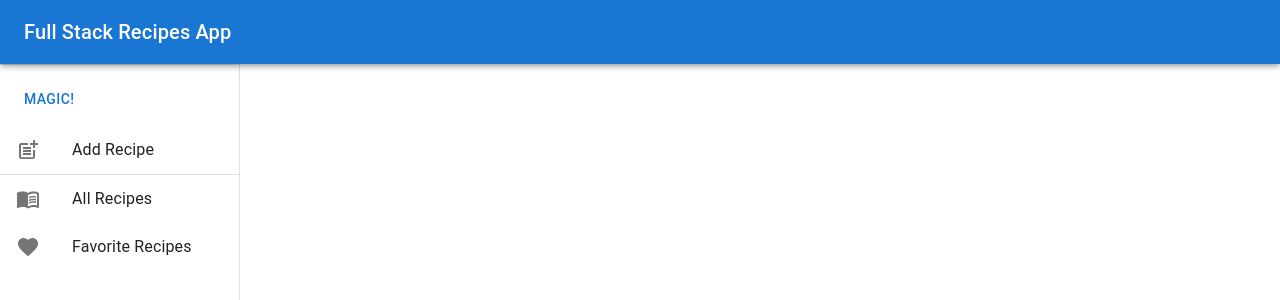
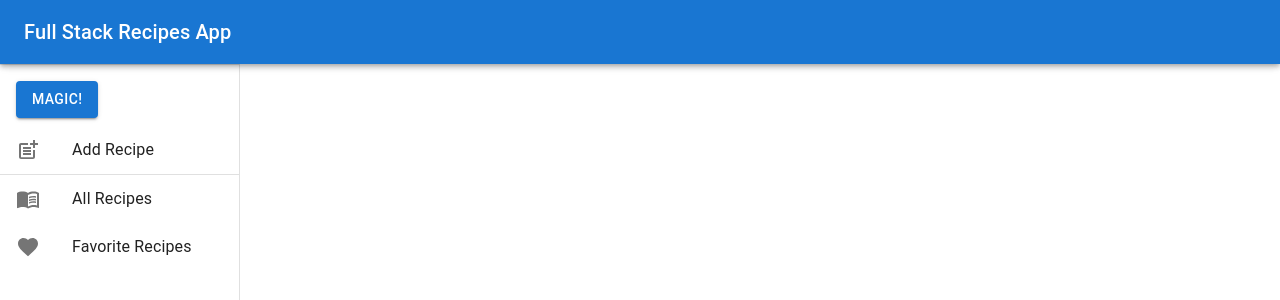
Before and after one commit to Zenb0t/fullstack-recipe-app, a React (Create React App) app in the folder frontend-recipes/: page / in a window 1280 px wide. Shown: the top 300 px of the page. Built offline with nearby package versions, Linux system fonts and the light colour scheme.

Commit message:
changed implementation

```diff
--- a/frontend-recipes/src/MagicButton.tsx
+++ b/frontend-recipes/src/MagicButton.tsx
@@ -1,21 +1,19 @@
-
-
 import { Button } from "@mui/material";
 import { useAppDispatch } from "./app/hooks";
 import { store } from "./app/store";
-import { recipe } from "./fakeData";
-import { addRecipe } from './features/recipe/RecipeSlice';
+import  genRecipe  from "./fakeData";
+import { addRecipe } from './features/recipeBook/RecipeSlice';
 
 export const MagicButton = () => {
 
-    const action = () => console.log(store.getState().recipe.recipelist);
-
     const dispatch = useAppDispatch();
 
-    const add = () => dispatch(addRecipe(recipe));
+    const add = () => dispatch(addRecipe(genRecipe()));
+
+    const action = () => console.log(store.getState().recipeBook.recipeList);
 
     return (
-        <Button onClick={action}  onDoubleClick={add}      >
+        <Button variant="contained" onClick={action}  onDoubleClick={add}      >
             Magic!
         </Button>);
 }
```
